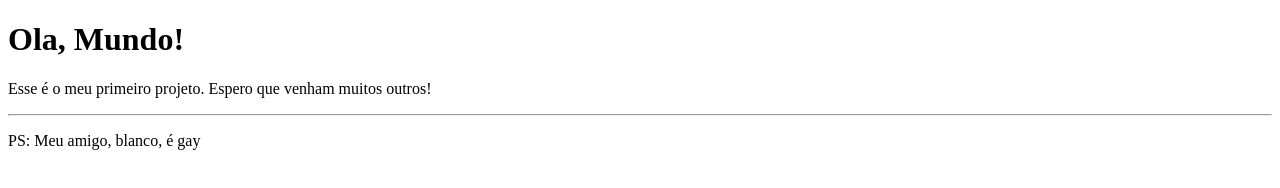
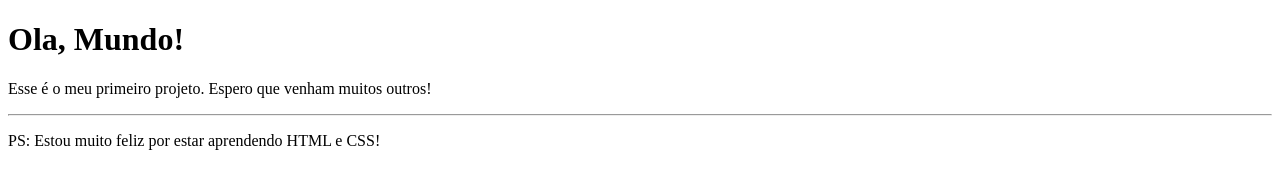
Before and after one commit to DanielMelo07/html-css, a plain HTML site: page exercícios/ex001/index.html in a window 1280 px wide. Drawn offline with Linux system fonts and the light colour scheme.

Commit message:
Update index.html

```diff
--- a/exercícios/ex001/index.html
+++ b/exercícios/ex001/index.html
@@ -9,6 +9,6 @@
    <h1>Ola, Mundo!</h1>
    <p>Esse é o meu primeiro projeto. Espero que venham muitos outros!</p>
    <hr>
-   <p>PS: Meu amigo, blanco, é gay</p>
+   <p>PS: Estou muito feliz por estar aprendendo HTML e CSS!</p>
 </body>
 </html>
```
